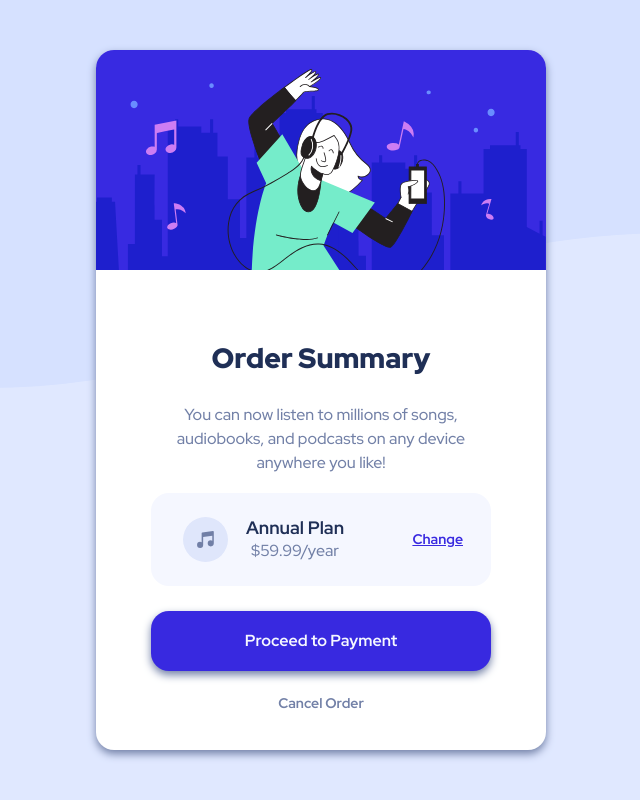
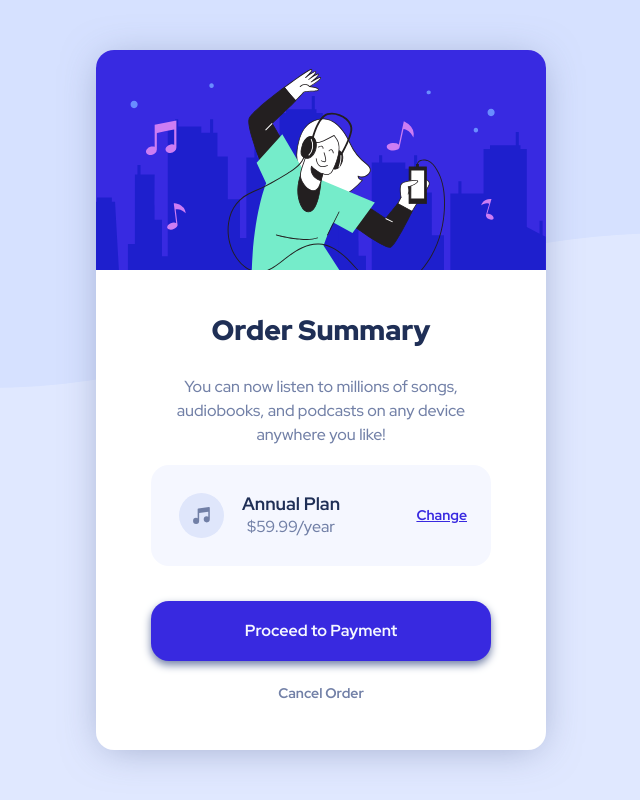
Before and after one commit to LukeBob/Order-summary-card, a PHP site: page /index.html in a window 1280 px wide. Shown: the whole page, without its empty margins (319-959 px from the left). Run offline with PHP 8.4, Linux system fonts and the light colour scheme.

Commit message:
padding corrections

```diff
--- a/styles.css
+++ b/styles.css
@@ -44,9 +44,9 @@ h2 {
     width: min(450px, 450px);
     background: white;
     border-radius: 18px;
-    box-shadow: 0px 4px 9px 0px hsl(224, 23%, 55%);
-    -webkit-box-shadow: 0px 4px 9px 0px hsl(224, 23%, 55%);
-    -moz-box-shadow: 0px 4px 9px 0px hsl(224, 23%, 55%);
+    box-shadow: 0px 4px 39px -7px rgba(114,128,167,0.61);
+-webkit-box-shadow: 0px 4px 39px -7px rgba(114,128,167,0.61);
+-moz-box-shadow: 0px 4px 39px -7px rgba(114,128,167,0.61);
     display: flex;
     justify-content: center;
     align-items: center;
@@ -56,7 +56,7 @@ h2 {
 .card_top_container {
     width: 100%;
     background: url(/images/illustration-hero.svg);
-    flex: .6;
+    flex: .5;
     border-radius: 18px 18px 0 0;
     background-repeat: no-repeat;
     background-size: 100%;
@@ -84,7 +84,7 @@ h2 {
     width: 100%;
     background: hsl(225, 100%, 98%);
     border-radius: 18px;
-    padding: 12px 28px;
+    padding: 12px 24px;
     margin-top: 16px;
     display: flex;
     flex-direction: row;
```
